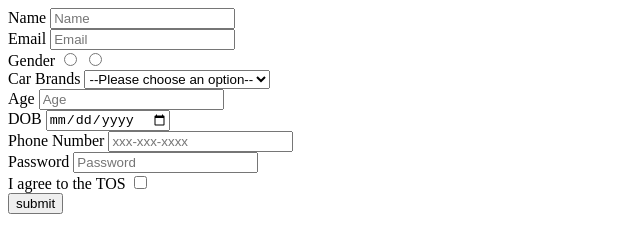
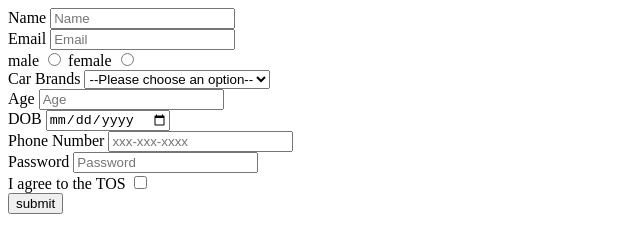
Before and after one commit to acciojob/signup-form-car-Mangeshbodke18, a website: page main.html in a window 1280 px wide. Shown: the full height of the page, 0-640 px from the left. Drawn offline with Linux system fonts and the light colour scheme.

Commit message:
created a submission

```diff
--- a/main.html
+++ b/main.html
@@ -24,11 +24,15 @@
 <br>
 
 
-		<label>Gender</label>
 
+		<label for="gender_m">male
 		<input type="Radio" id="gender_m" name="gender">
+		</label>
 
+
+		<label for="gender_f">female
 		<input type="Radio"  id="gender_f" name="gender">
+		</label>
 
 <br>
 
@@ -63,7 +67,7 @@
 		</label>
 <br>
 
-		<label>I agree to the TOS
+		<label for="tos">I agree to the TOS
 			<input type="checkbox" id="tos">
 		</label>
 
```
